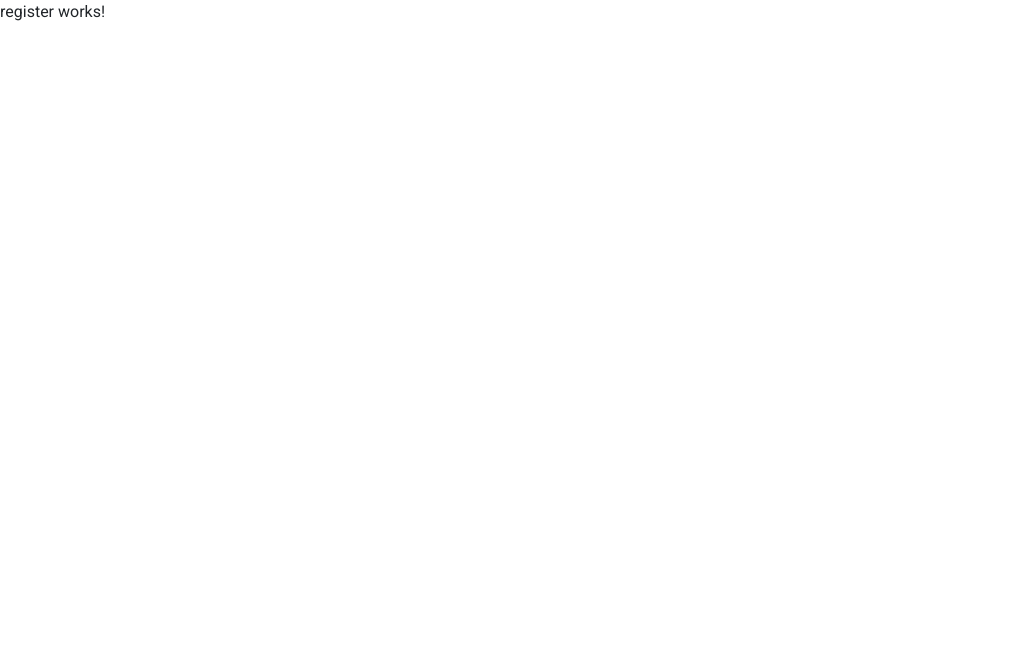
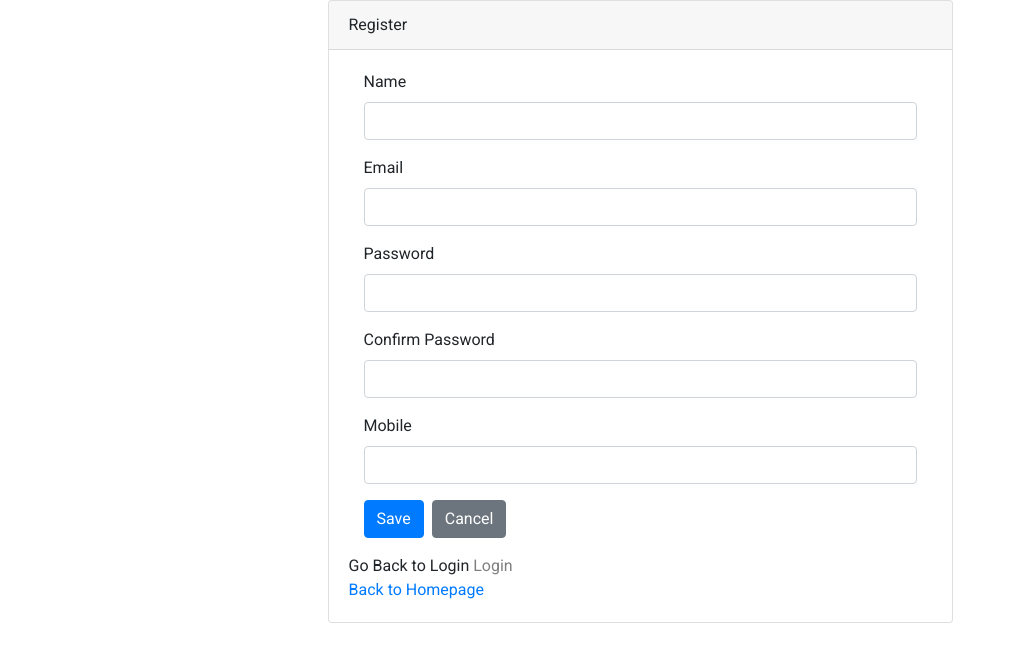
Before and after one commit to developer-harshi/estockmarket-angular, an Angular app: page /register in a window 1280 px wide. Shown: the top 662 px of the page, without its empty margins (0-1015 px from the left). Built offline with nearby package versions, Linux system fonts and the light colour scheme.

Commit message:
Commit for register component

```diff
--- a/src/app/register/register.component.html
+++ b/src/app/register/register.component.html
@@ -1 +1,69 @@
-<p>register works!</p>
+<div class="row">
+    <div class="col-6 m-auto">
+    <div class="card m-auto">
+      <div class="card-header">
+        Register
+      </div>
+      <div class="card-body">
+        <form [formGroup]="registrationForm" (ngSubmit)="onSubmit()">
+          <div class="form-group col-12">
+              <label for="name" class="form-label">Name</label>
+              <input type="text" class="form-control" formControlName="name">
+              <span *ngIf="f['name'].touched && f['name'].invalid" class="alert alert-danger">
+                Please Provide Name
+              </span>
+          </div>
+
+          <div class="form-group col-12">
+            <label for="email" class="form-label">Email</label>
+            <input type="text" class="form-control" formControlName="email">
+            <span *ngIf="f['email'].touched && f['email'].invalid" class="alert alert-danger">
+              Please Provide Email
+            </span>
+          </div>
+
+          <div class="form-group col-12">
+            <label for="password" class="form-label">Password</label>
+            <input type="password" class="form-control" formControlName="password">
+            <span *ngIf="f['password'].touched && f['password'].invalid" class="alert alert-danger">
+              Please Provide Password
+            </span>
+          </div>
+
+          <div class="form-group col-12">
+            <label for="confirmPassword" class="form-label">Confirm Password</label>
+            <input type="password" class="form-control" formControlName="confirmPassword">
+            <span *ngIf="f['confirmPassword'].touched && f['confirmPassword'].invalid" class="alert alert-danger">
+              Please Provide Confirm Password
+            </span>
+          </div>
+
+          <div class="form-group col-12">
+            <label for="Mobile" class="form-label">Mobile</label>
+            <input type="text" class="form-control" formControlName="Mobile">
+            <span *ngIf="f['Mobile'].touched && f['Mobile'].invalid" class="alert alert-danger">
+              Please Provide Mobile Number
+            </span>
+          </div>
+          <!-- <div class="form-group col-12">
+            <label for="contactAddress" class="form-label">ContactAddress</label>
+            <input type="text" class="form-control" formControlName="contactAddress">
+            <span *ngIf="f['contactAddress'].touched && f['contactAddress'].invalid" class="alert alert-danger">
+              Please Provide Name
+            </span>
+          </div> -->
+
+          <div class="form-group col-12">
+            <button type="submit" class="btn btn-primary">Save</button>
+            <button type="reset" (click)="onReset()" class="btn btn-secondary ml-2">Cancel</button>
+          </div>
+          <div>
+            <p class="mb-0">Go Back to Login <a routerLinkActive="active" routerLink="/login" class="text-black-50 fw-bold">Login</a>
+            </p>
+            <a class="center" routerLinkActive="active" routerLink="" >Back to Homepage</a>
+            </div>
+        </form>
+      </div>
+    </div>
+    </div>
+  </div>
--- a/src/app/register/register.component.ts
+++ b/src/app/register/register.component.ts
@@ -1,15 +1,111 @@
 import { Component, OnInit } from '@angular/core';
+// import { FormControl, FormGroup, Validators } from '@angular/forms';
+import { AbstractControl, FormBuilder, FormGroup, Validators,FormControl, ValidationErrors } from '@angular/forms';
+import { Register } from '../models/register.model';
+import { AuthService } from '../services/auth.service';
+import { ActivatedRoute, Router } from '@angular/router';
+// import { Guid } from 'guid-typescript';
 
 @Component({
   selector: 'app-register',
   templateUrl: './register.component.html',
   styleUrls: ['./register.component.css']
 })
+
 export class RegisterComponent implements OnInit {
 
-  constructor() { }
+  userSubmitted!: boolean;
+  user=new  Register();
+  registrationForm:any;
+  constructor(private _authService:AuthService,private formbulider: FormBuilder,private router:Router) { }
 
   ngOnInit(): void {
+    this.createUser();/*,this.passwordMatchingValidator);*/
+
+
+  }
+   createUser() {
+    this.registrationForm = this.formbulider.group({
+      name: ['', [Validators.required]],
+      email: ['', [Validators.required, Validators.email]],
+      password: ['', [Validators.required]],
+      confirmPassword: ['', [Validators.required]],
+      Mobile: ['', [Validators.required]],
+      // Address: ['', [Validators.required]],
+      // Country: ['', [Validators.required]],
+      // State: ['', [Validators.required]],
+      // City: ['', [Validators.required]],
+      // Pincode: ['', Validators.compose([Validators.required, Validators.pattern('[0-9]{6}')])]
+    }, { validators: this.passwordMatchingValidatior });
   }
 
+  onSubmit(  )
+  {
+    // this.userSubmitted = true;
+    console.log(this.registrationForm);
+    // let register=new Register();
+    const register=this.userData();
+    console.log(register);
+    this._authService.register(register).subscribe((res) => {
+      console.log('Issue added!');
+      // this.ngZone.run(() => this.router.navigateByUrl('/issues-list'));
+    });
+    this.router.navigateByUrl('/login');
+  }
+  // import { AbstractControl, ValidatorFn } from '@angular/forms';
+  // export default class Validation {
+  //   static match
+
+  // passwordMatchingValidator(fc: AbstractControl): ValidationErrors | null {
+  //   return fc.get('password')?.value === fc.get('confirmPassword')?.value ? null :
+  //     { notmatched: true }
+  // };
+  passwordMatchingValidatior(fg: FormGroup): Validators {
+    return fg.get('password')?.value === fg.get('confirmPassword')?.value ? "" :
+        {notmatched: true};
 }
+
+  onReset() {
+    this.userSubmitted = false;
+    this.registrationForm.reset();
+}
+
+
+userData(): Register {
+
+
+     this.user. id=null;
+     this.user.name= this.name.value;
+     this.user.email= this.email.value;
+     this.user.password= this.password.value;
+     this.user.Mobile=this.Mobile.value
+  return this.user;
+
+}
+
+
+  get f(){
+    return this.registrationForm.controls;
+  }
+
+  get name() {
+    const c=this.registrationForm.get('name') as FormControl;
+    console.log(c.value);
+    return this.registrationForm.get('name') as FormControl;
+
+}
+
+get email() {
+    return this.registrationForm.get('email') as FormControl;
+}
+get password() {
+    return this.registrationForm.get('password') as FormControl;
+}
+get confirmPassword() {
+    return this.registrationForm.get('confirmPassword') as FormControl;
+}
+get Mobile() {
+    return this.registrationForm.get('Mobile') as FormControl;
+}
+
+}
```
